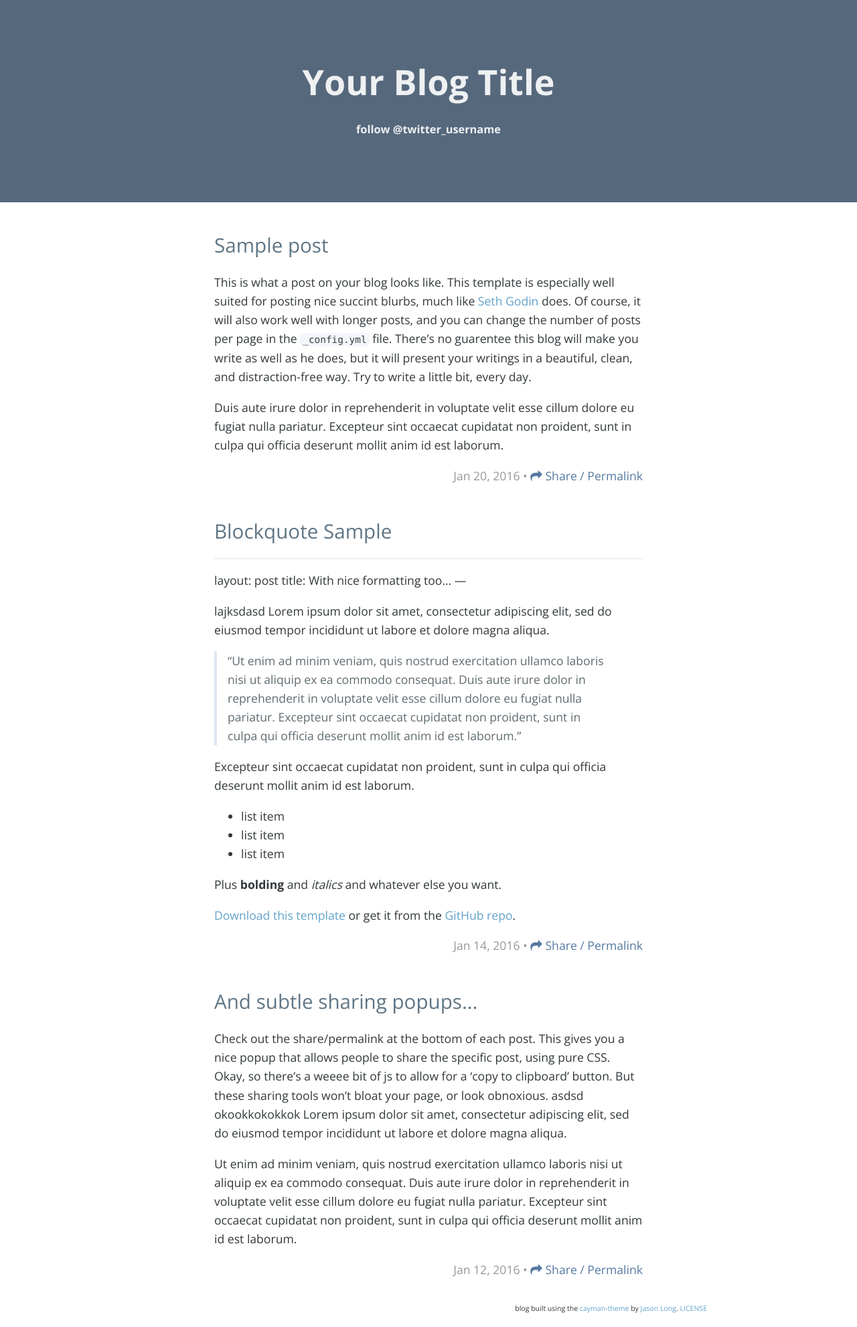
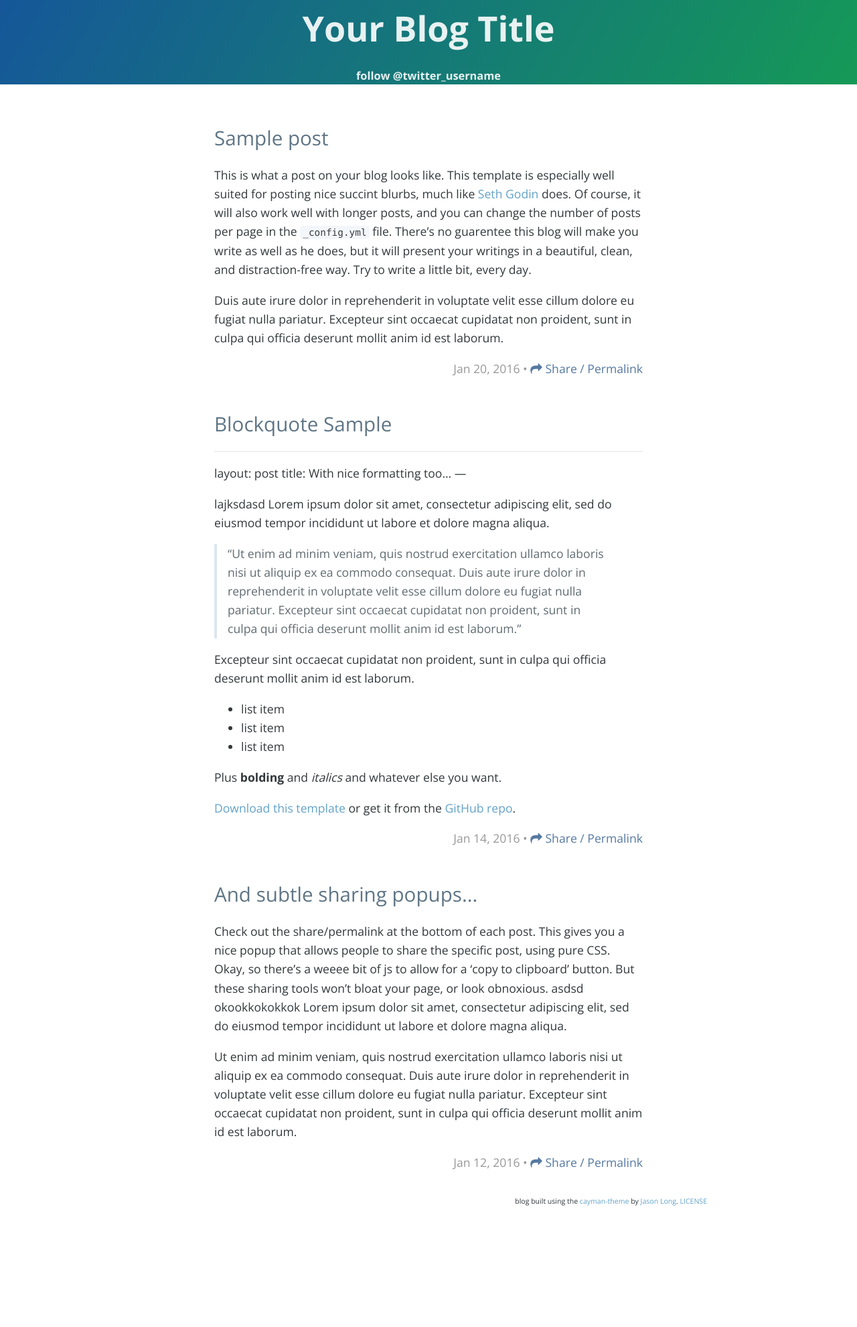
Before and after one commit to prashant-singh/prashant-singh.github.io, a Jekyll site: the page built from index.html, in a window 1280 px wide. Shown: the whole page at 67% size. Built offline with Jekyll 4.4.1, drawn with Linux system fonts in a browser that asks for light colours; nearby versions of some CDN libraries; the list of posts is cut into pages by our own code; after the commit the page ends 1821 px from its top, so only the background shows below that.

Commit message:
Update stylesheet.css

```diff
--- a/stylesheets/stylesheet.css
+++ b/stylesheets/stylesheet.css
@@ -78,7 +78,8 @@
 .page-header {
   color: #fff;
   text-align: center;
-  background: #56687C;
+ background-color: #159957;
+  background-image: linear-gradient(120deg, #155799, #159957); }
   /*background: #56687C url('../img/cover.jpg') no-repeat 50%;*/
   background-size: cover;
 }
```
